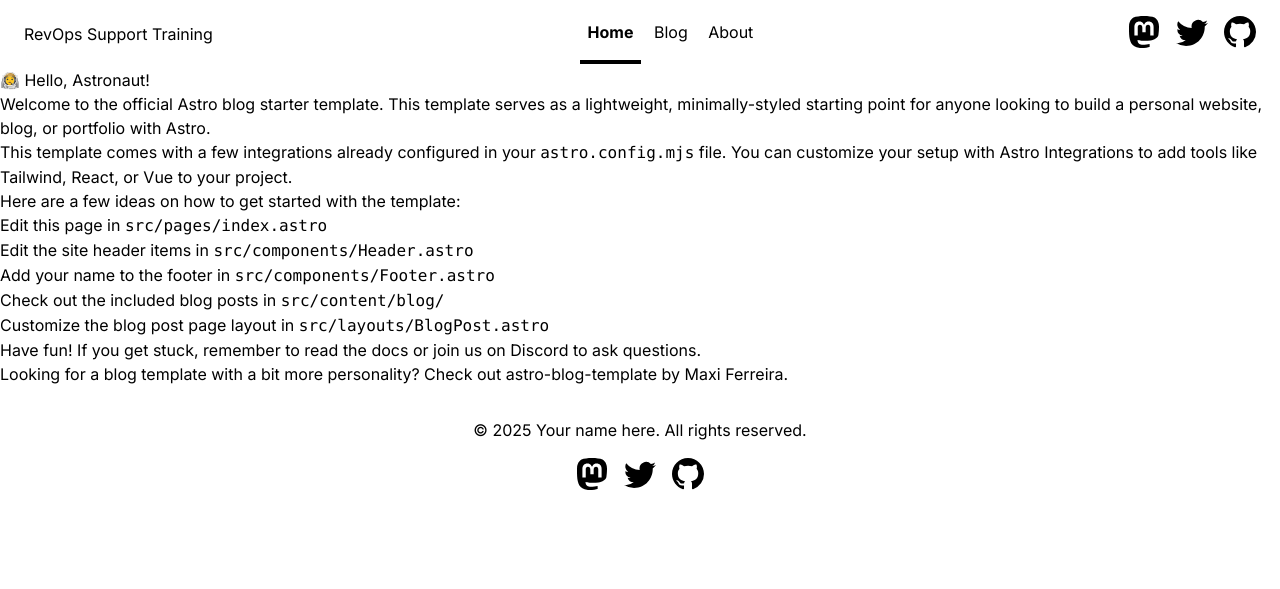
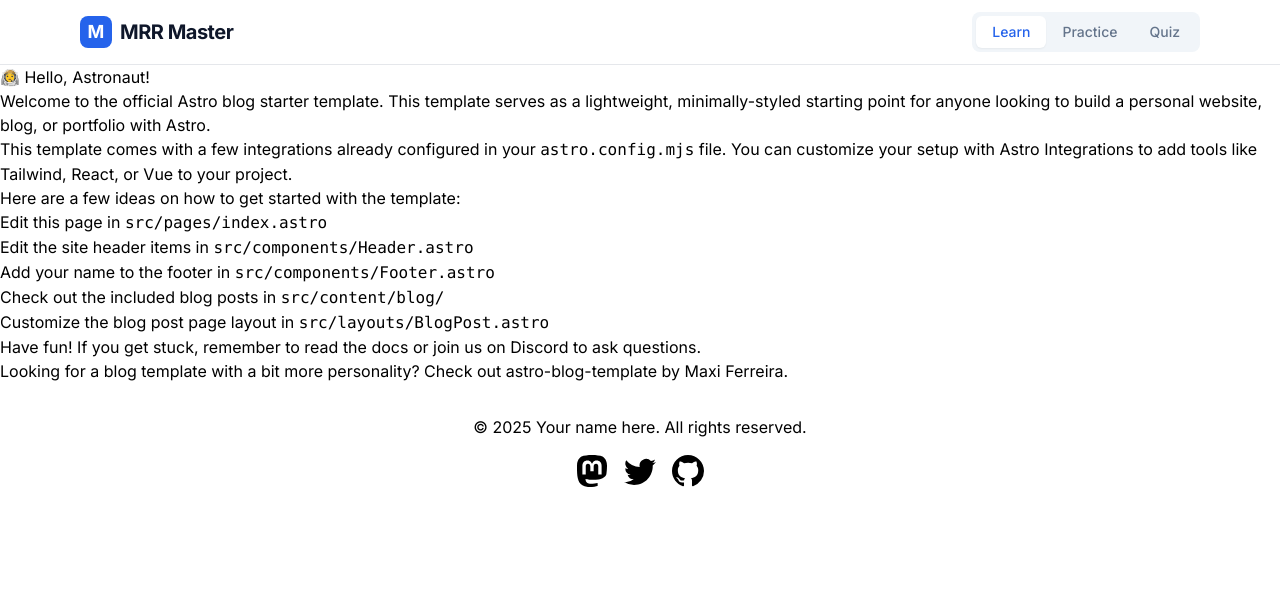
Before and after one commit to Ivanmm22/mrr-calculation, an Astro site: page / in a window 1280 px wide. Built offline with nearby package versions, Linux system fonts and the light colour scheme; Astro itself is replaced by a stand-in of ours.

Commit message:
Update Header.astro

```diff
--- a/src/components/Header.astro
+++ b/src/components/Header.astro
@@ -1,85 +1,43 @@
 ---
-import HeaderLink from './HeaderLink.astro';
-import { SITE_TITLE } from '../consts';
+import { BookOpen, Calculator, GraduationCap } from 'lucide-react';
+const pathname = new URL(Astro.request.url).pathname;
+// Remove trailing slash for comparison
+const currentPath = pathname.replace(/\/$/, "");
 ---
+<header class="bg-white border-b sticky top-0 z-10">
+  <div class="max-w-6xl mx-auto px-4 h-16 flex items-center justify-between">
+    <div class="flex items-center gap-2">
+      <div class="w-8 h-8 bg-blue-600 rounded-lg flex items-center justify-center">
+        <span class="text-white font-bold text-lg">M</span>
+      </div>
+      <a href="/" class="font-bold text-xl text-slate-900 tracking-tight hover:text-blue-600 transition-colors">MRR Master</a>
+    </div>
 
-<header>
-	<nav>
-		<h2><a href="/">{SITE_TITLE}</a></h2>
-		<div class="internal-links">
-			<HeaderLink href="/">Home</HeaderLink>
-			<HeaderLink href="/blog">Blog</HeaderLink>
-			<HeaderLink href="/about">About</HeaderLink>
-		</div>
-		<div class="social-links">
-			<a href="https://m.webtoo.ls/@astro" target="_blank">
-				<span class="sr-only">Follow Astro on Mastodon</span>
-				<svg viewBox="0 0 16 16" aria-hidden="true" width="32" height="32"
-					><path
-						fill="currentColor"
-						d="M11.19 12.195c2.016-.24 3.77-1.475 3.99-2.603.348-1.778.32-4.339.32-4.339 0-3.47-2.286-4.488-2.286-4.488C12.062.238 10.083.017 8.027 0h-.05C5.92.017 3.942.238 2.79.765c0 0-2.285 1.017-2.285 4.488l-.002.662c-.004.64-.007 1.35.011 2.091.083 3.394.626 6.74 3.78 7.57 1.454.383 2.703.463 3.709.408 1.823-.1 2.847-.647 2.847-.647l-.06-1.317s-1.303.41-2.767.36c-1.45-.05-2.98-.156-3.215-1.928a3.614 3.614 0 0 1-.033-.496s1.424.346 3.228.428c1.103.05 2.137-.064 3.188-.189zm1.613-2.47H11.13v-4.08c0-.859-.364-1.295-1.091-1.295-.804 0-1.207.517-1.207 1.541v2.233H7.168V5.89c0-1.024-.403-1.541-1.207-1.541-.727 0-1.091.436-1.091 1.296v4.079H3.197V5.522c0-.859.22-1.541.66-2.046.456-.505 1.052-.764 1.793-.764.856 0 1.504.328 1.933.983L8 4.39l.417-.695c.429-.655 1.077-.983 1.934-.983.74 0 1.336.259 1.791.764.442.505.661 1.187.661 2.046v4.203z"
-					></path></svg
-				>
-			</a>
-			<a href="https://twitter.com/astrodotbuild" target="_blank">
-				<span class="sr-only">Follow Astro on Twitter</span>
-				<svg viewBox="0 0 16 16" aria-hidden="true" width="32" height="32"
-					><path
-						fill="currentColor"
-						d="M5.026 15c6.038 0 9.341-5.003 9.341-9.334 0-.14 0-.282-.006-.422A6.685 6.685 0 0 0 16 3.542a6.658 6.658 0 0 1-1.889.518 3.301 3.301 0 0 0 1.447-1.817 6.533 6.533 0 0 1-2.087.793A3.286 3.286 0 0 0 7.875 6.03a9.325 9.325 0 0 1-6.767-3.429 3.289 3.289 0 0 0 1.018 4.382A3.323 3.323 0 0 1 .64 6.575v.045a3.288 3.288 0 0 0 2.632 3.218 3.203 3.203 0 0 1-.865.115 3.23 3.23 0 0 1-.614-.057 3.283 3.283 0 0 0 3.067 2.277A6.588 6.588 0 0 1 .78 13.58a6.32 6.32 0 0 1-.78-.045A9.344 9.344 0 0 0 5.026 15z"
-					></path></svg
-				>
-			</a>
-			<a href="https://github.com/withastro/astro" target="_blank">
-				<span class="sr-only">Go to Astro's GitHub repo</span>
-				<svg viewBox="0 0 16 16" aria-hidden="true" width="32" height="32"
-					><path
-						fill="currentColor"
-						d="M8 0C3.58 0 0 3.58 0 8c0 3.54 2.29 6.53 5.47 7.59.4.07.55-.17.55-.38 0-.19-.01-.82-.01-1.49-2.01.37-2.53-.49-2.69-.94-.09-.23-.48-.94-.82-1.13-.28-.15-.68-.52-.01-.53.63-.01 1.08.58 1.23.82.72 1.21 1.87.87 2.33.66.07-.52.28-.87.51-1.07-1.78-.2-3.64-.89-3.64-3.95 0-.87.31-1.59.82-2.15-.08-.2-.36-1.02.08-2.12 0 0 .67-.21 2.2.82.64-.18 1.32-.27 2-.27.68 0 1.36.09 2 .27 1.53-1.04 2.2-.82 2.2-.82.44 1.1.16 1.92.08 2.12.51.56.82 1.27.82 2.15 0 3.07-1.87 3.75-3.65 3.95.29.25.54.73.54 1.48 0 1.07-.01 1.93-.01 2.2 0 .21.15.46.55.38A8.012 8.012 0 0 0 16 8c0-4.42-3.58-8-8-8z"
-					></path></svg
-				>
-			</a>
-		</div>
-	</nav>
+    <nav class="flex bg-slate-100 p-1 rounded-lg">
+      <a
+        href="/"
+        class={`flex items-center gap-2 px-4 py-1.5 rounded-md text-sm font-medium transition-all ${
+          pathname === '/' ? 'bg-white text-blue-600 shadow-sm' : 'text-slate-500 hover:text-slate-900'
+        }`}
+      >
+        <BookOpen className="w-4 h-4" /> Learn
+      </a>
+      <a
+        href="/practice"
+        class={`flex items-center gap-2 px-4 py-1.5 rounded-md text-sm font-medium transition-all ${
+          pathname.includes('/practice') ? 'bg-white text-blue-600 shadow-sm' : 'text-slate-500 hover:text-slate-900'
+        }`}
+      >
+        <Calculator className="w-4 h-4" /> Practice
+      </a>
+      <a
+        href="/quiz"
+        class={`flex items-center gap-2 px-4 py-1.5 rounded-md text-sm font-medium transition-all ${
+          pathname.includes('/quiz') ? 'bg-white text-blue-600 shadow-sm' : 'text-slate-500 hover:text-slate-900'
+        }`}
+      >
+        <GraduationCap className="w-4 h-4" /> Quiz
+      </a>
+    </nav>
+  </div>
 </header>
-<style>
-	header {
-		margin: 0;
-		padding: 0 1em;
-		background: white;
-		box-shadow: 0 2px 8px rgba(var(--black), 5%);
-	}
-	h2 {
-		margin: 0;
-		font-size: 1em;
-	}
-
-	h2 a,
-	h2 a.active {
-		text-decoration: none;
-	}
-	nav {
-		display: flex;
-		align-items: center;
-		justify-content: space-between;
-	}
-	nav a {
-		padding: 1em 0.5em;
-		color: var(--black);
-		border-bottom: 4px solid transparent;
-		text-decoration: none;
-	}
-	nav a.active {
-		text-decoration: none;
-		border-bottom-color: var(--accent);
-	}
-	.social-links,
-	.social-links a {
-		display: flex;
-	}
-	@media (max-width: 720px) {
-		.social-links {
-			display: none;
-		}
-	}
-</style>
```
